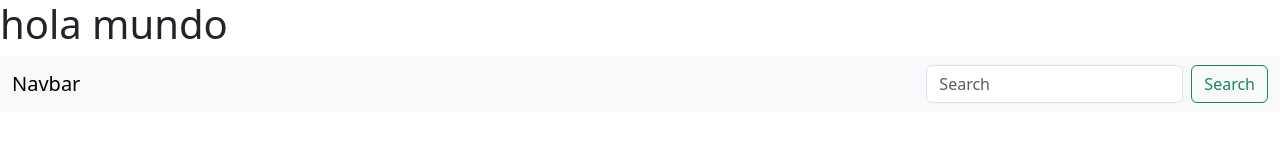
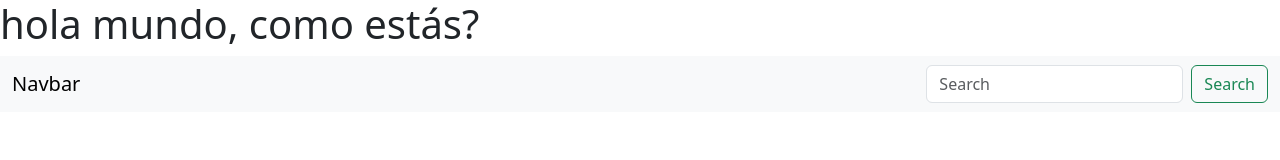
Before and after one commit to l4mbb/Proyectos-Lista-Deseados, a website: page index.html in a window 1280 px wide. Drawn offline with Linux system fonts and the light colour scheme.

Commit message:
Probando a hacer un cambio

```diff
--- a/index.html
+++ b/index.html
@@ -8,7 +8,7 @@
 </head>
 <body>
     <h1>
-        hola mundo
+        hola mundo, como estás?
     </h1>
     <nav class="navbar bg-body-tertiary">
         <div class="container-fluid">
```
